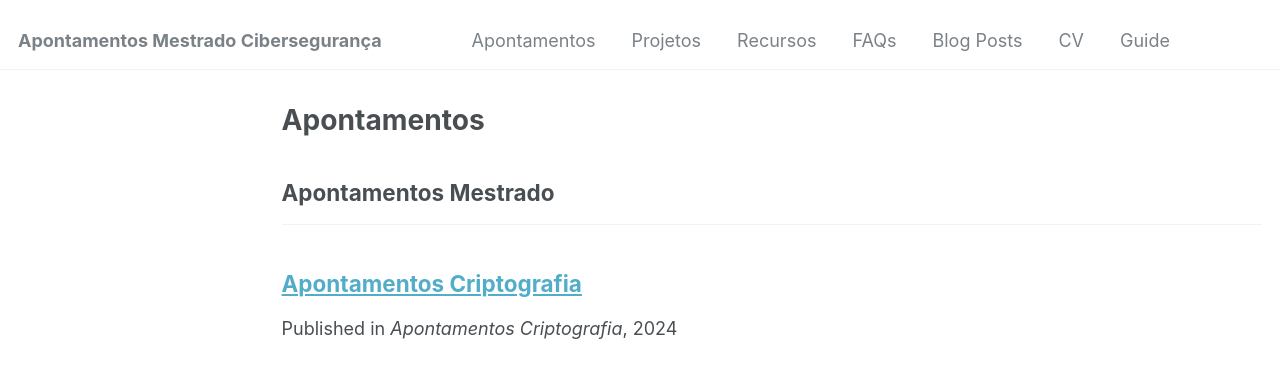
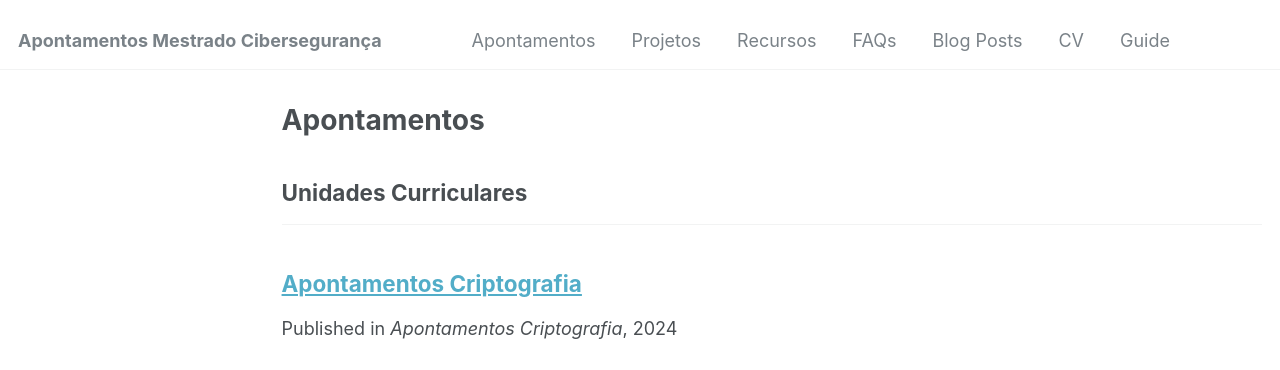
Before and after one commit to V1dal9/mcs_github.io, a Jekyll site: the page built from _pages/publications.html, in a window 1280 px wide and 900 px high. Shown: the top 370 px of the window. Built offline with Jekyll 4.4.1, drawn with Linux system fonts in a browser that asks for light colours.

Commit message:
alterado o nome da categoria.

```diff
--- a/_config.yml
+++ b/_config.yml
@@ -78,7 +78,7 @@ publication_category:
   books:
     title: 'Projetos'
   manuscripts:
-    title: 'Apontamentos Mestrado'
+    title: 'Unidades Curriculares'
   conferences:
     title: 'Recursos'
 
```
